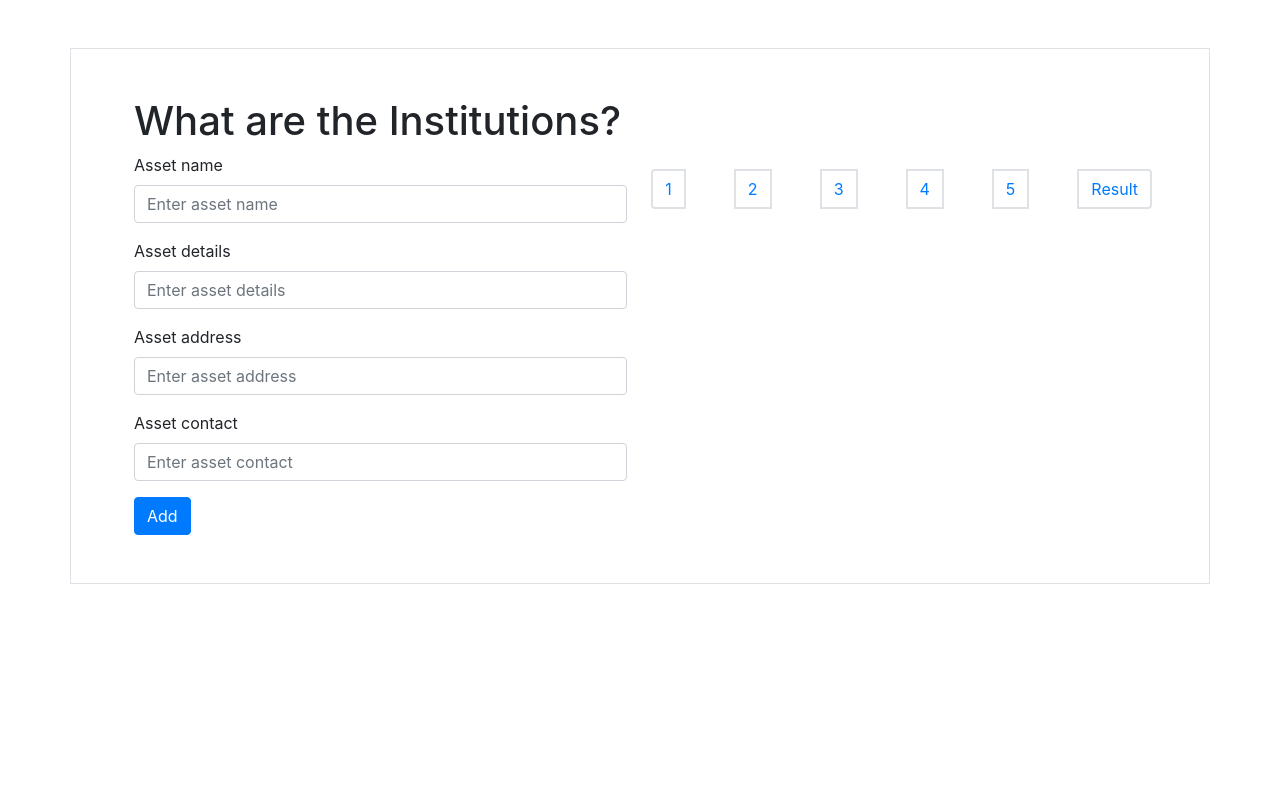
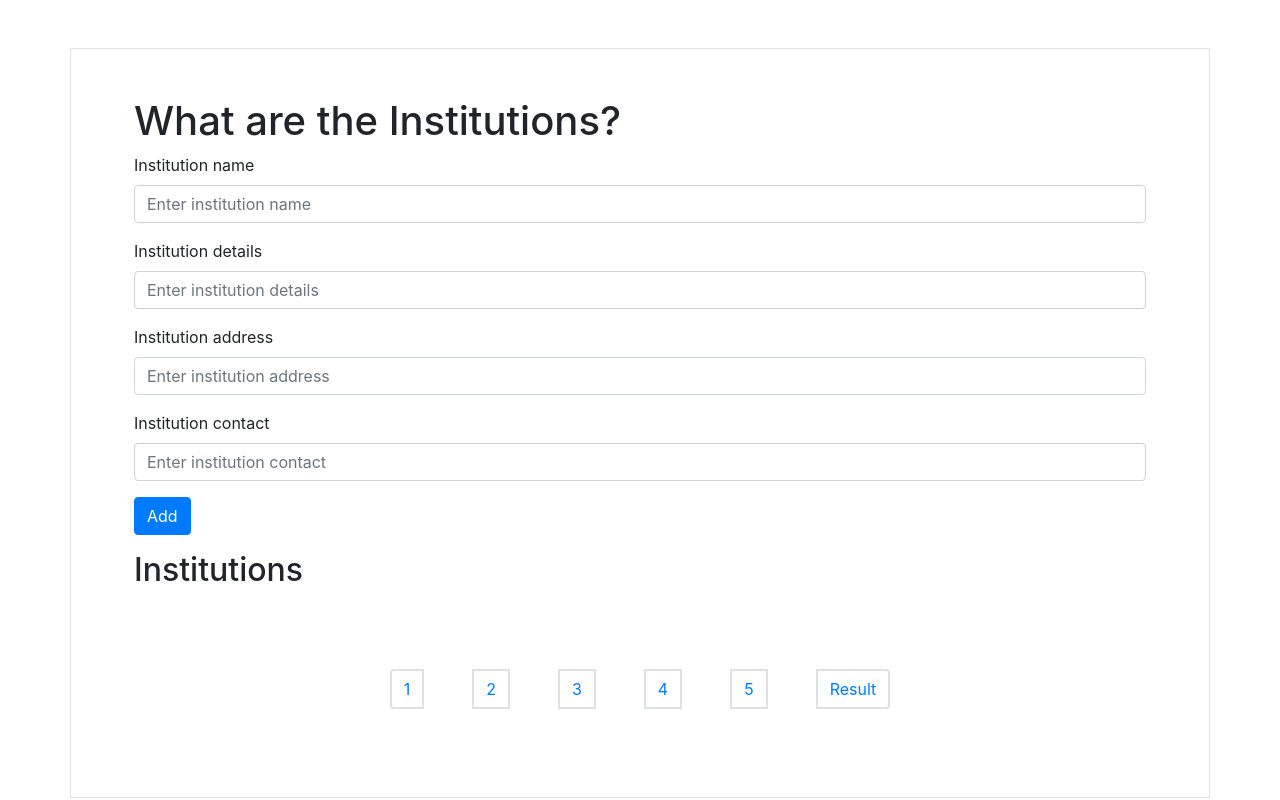
Before and after one commit to ivanderjmw/hfg2021, a Django app: page /institutions/ in a window 1280 px wide. Run offline with Django 3.2, Linux system fonts and the light colour scheme; the visitor is signed in with stand-in values (Sample User, id 1); data that the repository does not hold is empty; some libraries are stand-ins or nearby versions.

Commit message:
Add lists on assets and institutions

```diff
--- a/abcd/forms.py
+++ b/abcd/forms.py
@@ -33,3 +33,13 @@ class addAssetForm(forms.ModelForm):
     class Meta:
         model = Assets
         fields = ('asset_name','asset_details','asset_address','asset_contact',)
+
+class addInstitutionForm(forms.ModelForm):
+    institution_name = forms.CharField(required=False, max_length=500)
+    institution_details = forms.CharField(required=False, max_length=500)
+    institution_address = forms.CharField(required=False, max_length=500)
+    institution_contact = forms.CharField(required=False, max_length=500)
+
+    class Meta:
+        model = Institutions
+        fields = ('institution_name','institution_details','institution_address','institution_contact',)
--- a/abcd/templates/abcd/step4.html
+++ b/abcd/templates/abcd/step4.html
@@ -2,43 +2,51 @@
 
 {% block content %}
 <div class="col">
-  <div class="row">
+  <div class="row d-block">
     <div class="container">
     <h1>What are the Institutions?</h1>
     </div>
   </div>
-  <div class="row">
+  <div class="row d-block">
     <div class="container">
       <form method="post" id="addCommunityForm">
         {% csrf_token %}
         <div class="form-group">
-        <label>Asset name</label>
-        <input id="asset_name" type="text" class="form-control" name="asset_name" placeholder="Enter asset name" list="assets">
+          <label>Institution name</label>
+          <input id="institution_name" type="text" class="form-control" name="institution_name" placeholder="Enter institution name" list="institutions">
         </div>
         <div class="form-group">
-        <label>Asset details</label>
-        <input type="text" class="form-control" name="asset_details" placeholder="Enter asset details">
+          <label>Institution details</label>
+          <input type="text" class="form-control" name="institution_details" placeholder="Enter institution details">
         </div>
         <div class="form-group">
-        <label>Asset address</label>
-        <input type="text" class="form-control" name="asset_address" placeholder="Enter asset address">
+          <label>Institution address</label>
+          <input type="text" class="form-control" name="institution_address" placeholder="Enter institution address">
         </div>
         <div class="form-group">
-        <label>Asset contact</label>
-        <input type="text" class="form-control" name="asset_contact" placeholder="Enter asset contact">
+          <label>Institution contact</label>
+          <input type="text" class="form-control" name="institution_contact" placeholder="Enter institution contact">
         </div>
         <input class="btn btn-primary" type="submit" value=Add>
       </form>
     </div>
   </div>
-  <div class="row">
+  <div class="row d-block mt-3">
     <div class="container">
-    {% for asset in assets %}
-      <p>{{asset.name}}</p>
+    <h2>Institutions</h2>
+      <ul class="list-group">
+      {% for institution in institutions %}
+      <li class="list-group-item">
+        <p class="font-weight-bold">{{institution.name}}</p>
+        <p>{{institution.details}}</p>
+        <p>{{institution.address}}</p>
+        <p>{{institution.contact}}</p>
+      </li>
       {% endfor %}
+    </ul>
   </div>
 </div>
-<datalist id="assets">
+<datalist id="institutions">
   <option value="Heyho">
   <option value="Heyha">
 </datalist>
--- a/abcd/templates/abcd/stepbase.html
+++ b/abcd/templates/abcd/stepbase.html
@@ -19,7 +19,7 @@
 <body>
 
 <div class="container">
-  <div class="row border p-5 mt-5">
+  <div class="row d-block border p-5 mt-5">
     {% block content %}
     {% endblock %}
   </div>
--- a/abcd/views.py
+++ b/abcd/views.py
@@ -74,13 +74,34 @@ def step3(request: HttpRequest):
 
 @login_required(login_url='/login')
 def step4(request: HttpRequest):
-    return render(request=request, template_name="abcd/step4.html")
+    form = addInstitutionForm(request.POST or None)
+    if request.method == "POST":
+        print(request.user)
+        if not form.is_valid():
+            print("invalid")
+        else:
+            name = form.cleaned_data['institution_name']
+            details = form.cleaned_data['institution_details']
+            address = form.cleaned_data['institution_address']
+            contact = form.cleaned_data['institution_contact']
+            temp = Institutions(name=name, details=details, address=address, contact=contact,
+                owner=request.user)
+            temp.save()
+
+    institutions = Institutions.objects.all()
+    return render(request=request, template_name="abcd/step4.html", context={"institutions": institutions})
 
 @login_required(login_url='/login')
 def step5(request: HttpRequest):
     if request.method == "POST":
         print(request.body)
-    return render(request=request, template_name="abcd/step5.html")
+
+    institutions = Institutions.objects.all()
+    stakeholders = Stakeholders.objects.all()
+
+    dataDict = {"institutions": institutions, "stakeholders": stakeholders}
+    data = json.dumps(dataDict)
+    return render(request=request, template_name="abcd/step5.html", context=data)
 
 @login_required(login_url='/login')
 def results(request: HttpRequest):
```
Also changed, not shown: abcd/templates/abcd/step2.html (+35 -5 lines), abcd/templates/abcd/step3.html (+6 -5 lines). Lines whose indentation alone changed are shown as unchanged.
